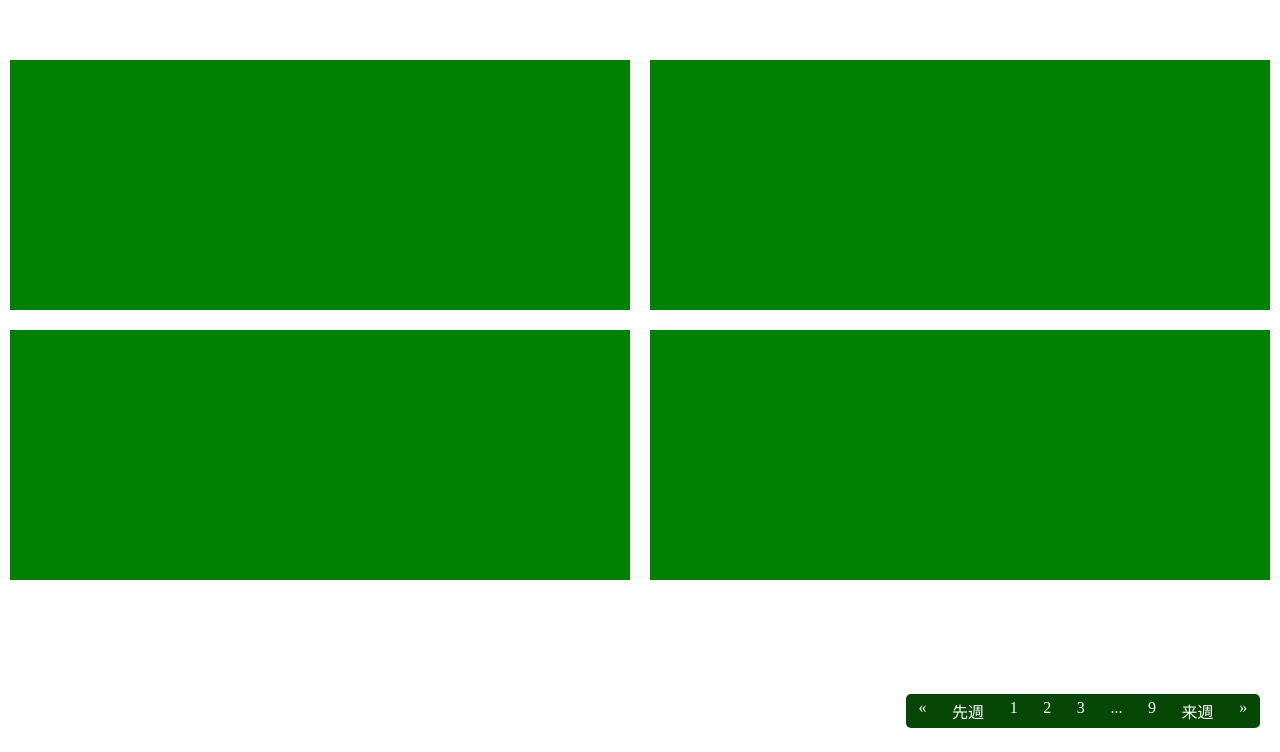
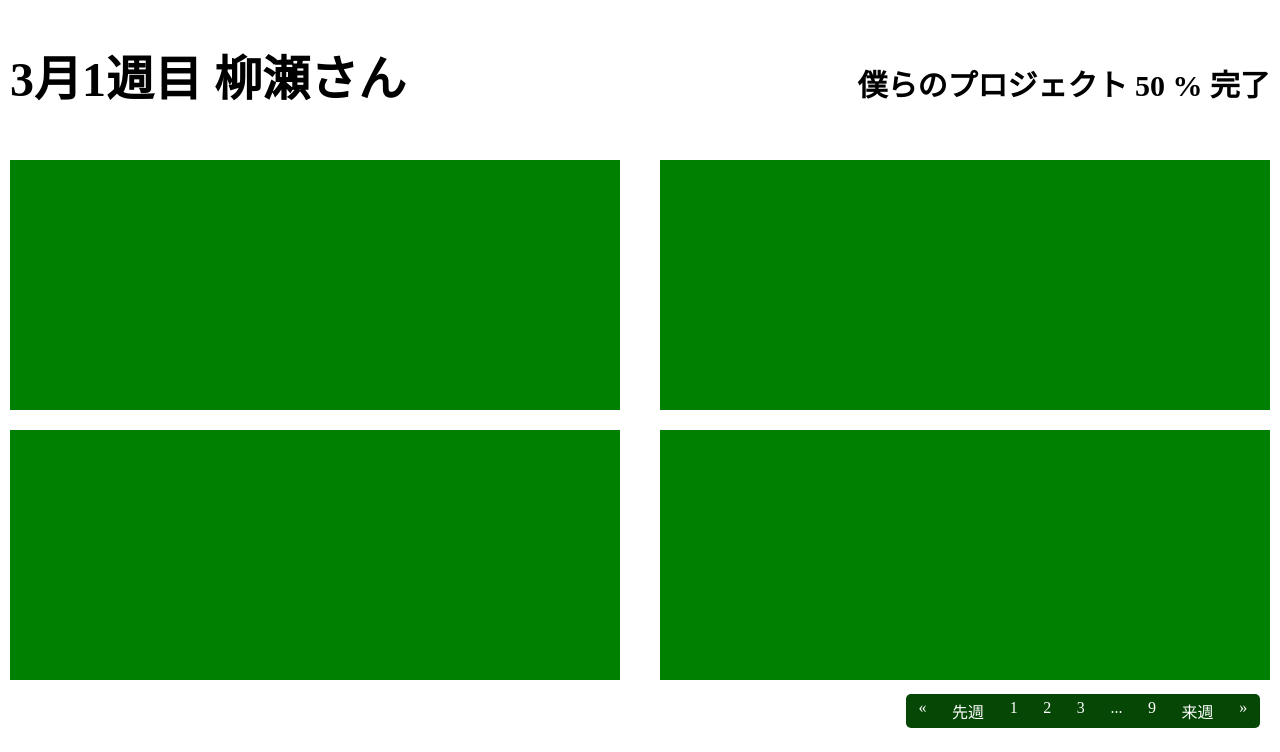
Before and after one commit to apprentice-team-3/team-weekly-report, a PHP site: page /evaluation in a window 1280 px wide. Shown: the part 48-800 px from the top of the page. Run offline with PHP 8.4, Linux system fonts and the light colour scheme.

Commit message:
見た目だけ実装

```diff
--- a/src/views/evaluation.php
+++ b/src/views/evaluation.php
@@ -1,6 +1,16 @@
-<div class="container">
-    <div></div>
-    <div></div>
-    <div></div>
-    <div></div>
+<div class="content__container">
+    <div class="evaluation__title__project__container">
+        <div class="evaluation__week__user__name">
+            3月1週目 柳瀬さん
+        </div>
+        <div class="evaluation__project__name">
+            僕らのプロジェクト 50 % 完了
+        </div>
+    </div>
+    <div class="container">
+        <div></div>
+        <div></div>
+        <div></div>
+        <div></div>
+    </div>
 </div>
--- a/src/views/style.css
+++ b/src/views/style.css
@@ -18,22 +18,22 @@ header {
 .main-header svg {
   width: 5rem;
   height: 3rem;
-  margin: 0 .6rem;
+  margin: 0 0.6rem;
 }
 
 .main-header h1 {
   font-size: 1.4rem;
-  margin: .6rem 1rem 1rem;
+  margin: 0.6rem 1rem 1rem;
 }
 
 header nav {
-  margin: 0 .5rem 0;
+  margin: 0 0.5rem 0;
 }
 
 header nav li {
   list-style: none;
   display: inline-block;
-  margin: 0 .5rem 0;
+  margin: 0 0.5rem 0;
   font-weight: bold;
 }
 
@@ -63,7 +63,7 @@ header nav li a {
 .pagination li a {
   color: white;
   float: left;
-  padding: .3rem .8rem;
+  padding: 0.3rem 0.8rem;
   text-decoration: none;
 }
 
@@ -76,16 +76,37 @@ header nav li a {
 }
 
 /* 評価一覧画面 */
+.content__container {
+  padding: 0px 10px;
+
   .container {
     display: flex;
     flex-wrap: wrap;
     justify-content: space-between;
     margin-top: 50px;
+    gap: 20px;
+
+    > div {
+      width: calc(50% - 20px);
+      height: 250px;
+      background-color: green;
+    }
   }
 
-.container>div {
-  width: calc(50% - 20px);
-  height: 250px;
-  margin: 10px;
-  background-color: green;
+  .evaluation__title__project__container {
+    display: flex;
+    justify-content: space-between;
+    align-items: baseline;
+    padding-top: 40px;
+
+    .evaluation__week__user__name {
+      font-size: 48px;
+      font-weight: bold;
     }
+    .evaluation__project__name {
+      font-size: 30px;
+      font-weight: bold;
+      height: content-fit;
+    }
+  }
+}
```
Lines whose indentation alone changed are shown as unchanged.
